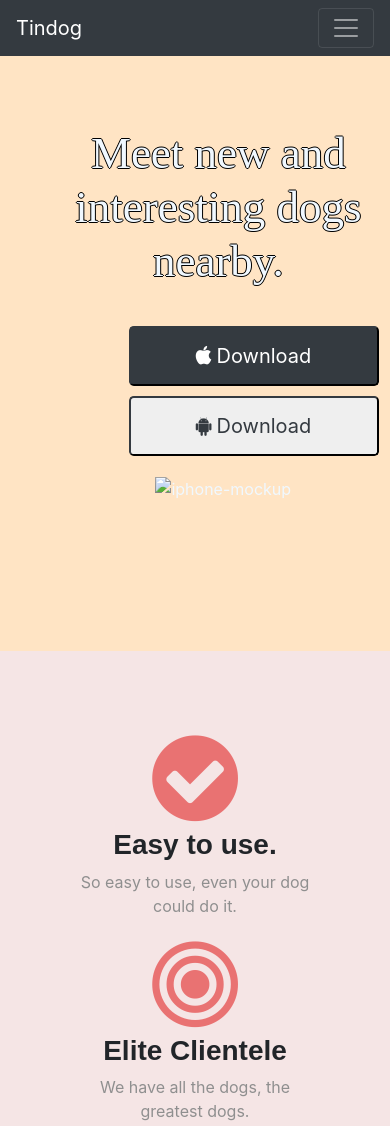
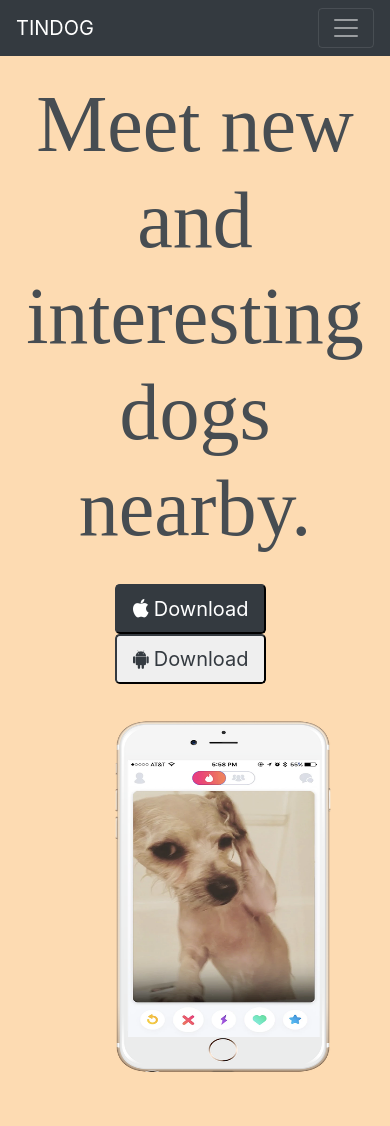
Before and after one commit to mirza-zain/Tindog-website-v2, a plain HTML site: page index.html in a window 390 px wide. Shown: the top 1126 px of the page. Drawn offline with nearby package versions, Linux system fonts and the light colour scheme; files that its build step writes are made by us from their sources.

Commit message:
changes made to title id

```diff
--- a/index.html
+++ b/index.html
@@ -1,63 +1,42 @@
 <!DOCTYPE html>
 <html>
-
 <head>
   <meta charset="utf-8">
   <title>TinDog</title>
-  <link rel="stylesheet" href="css/styles.css">
-  <meta charset="utf-8">
+  <link rel="stylesheet" href="styles.css">
   <link rel="stylesheet" href="https://cdnjs.cloudflare.com/ajax/libs/font-awesome/4.7.0/css/font-awesome.min.css">
-  <link href='https://fonts.googleapis.com/css?family=Montserrat' rel='stylesheet'>
-  <meta name="viewport" content="width=device-width, initial-scale=1, shrink-to-fit=no">
-  <!-- Optional JavaScript -->
-  <!-- jQuery first, then Popper.js, then Bootstrap JS -->
-  <script src="https://code.jquery.com/jquery-3.3.1.slim.min.js"
-    integrity="sha384-q8i/X+965DzO0rT7abK41JStQIAqVgRVzpbzo5smXKp4YfRvH+8abtTE1Pi6jizo"
-    crossorigin="anonymous"></script>
-  <script src="https://cdnjs.cloudflare.com/ajax/libs/popper.js/1.14.7/umd/popper.min.js"
-    integrity="sha384-UO2eT0CpHqdSJQ6hJty5KVphtPhzWj9WO1clHTMGa3JDZwrnQq4sF86dIHNDz0W1"
-    crossorigin="anonymous"></script>
-  <script src="https://stackpath.bootstrapcdn.com/bootstrap/4.3.1/js/bootstrap.min.js"
-    integrity="sha384-JjSmVgyd0p3pXB1rRibZUAYoIIy6OrQ6VrjIEaFf/nJGzIxFDsf4x0xIM+B07jRM"
-    crossorigin="anonymous"></script>
   <!-- Bootstrap CSS -->
   <link rel="stylesheet" href="https://stackpath.bootstrapcdn.com/bootstrap/4.3.1/css/bootstrap.min.css"
     integrity="sha384-ggOyR0iXCbMQv3Xipma34MD+dH/1fQ784/j6cY/iJTQUOhcWr7x9JvoRxT2MZw1T" crossorigin="anonymous">
 </head>
-
 <body>
-
-  <section id="title">
-
-    <!-- Nav Bar -->
-
+  <!-- Navigation Bar -->
     <nav class="navbar navbar-expand-lg navbar-dark bg-dark">
-      <a class="navbar-brand" href="">Tindog</a>
+      <a class="navbar-brand" href="#title">TINDOG</a>
       <button class="navbar-toggler" type="button" data-toggle="collapse" data-target="#innav"
         aria-controls="navbarToggleExternalContent" aria-expanded="false" aria-label="Toggle navigation">
         <span class="navbar-toggler-icon"></span>
       </button>
-
       <div class="collapse navbar-collapse" id="innav">
         <ul class="navbar-nav ml-auto">
           <li class="nav-item">
-            <a class="nav-link" href="#footer">contact</a>
+            <a class="nav-link" href="#cta">Download</a>
           </li>
           <li class="nav-item">
-            <a class="nav-link" href="#pricing">pricing</a>
+            <a class="nav-link" href="#pricing">Pricing</a>
           </li>
           <li class="nav-item">
-            <a class="nav-link" href="#cta">download</a>
+            <a class="nav-link" href="#contact">Contact</a>
           </li>
         </ul>
       </div>
     </nav>
-
-    <div class="container-fluid">
-      <!-- Title -->
+<!-- Title -->
+<section id="title">
+    <div class="container">
       <div class="row">
-        <div class="culumn col-lg-6 col-sm-6" style="padding-left: 15%; padding-top: 5%;">
-          <h1 class="title-heading">Meet new and interesting dogs nearby.</h1>
+        <div class="col-md-6" style="padding-top: 5%;">
+          <h1 class="title-heading text-center">Meet new and interesting dogs nearby.</h1>
           <div class="download" style="padding-left: 100px; padding-top: 20px;">
             <button type="button" class="title-icons btn-dark btn-lg"><i class="fa fa-apple"
                 style="padding-right: 5px;"></i>Download</button>
@@ -65,31 +44,29 @@
                 style="padding-right: 5px;"></i>Download</button>
           </div>
         </div>
-        <div class="col-lg-6 col-sm-6" style="padding-right: 15%; padding-top: 5%;">
-          <img class="title-image" src="images/iphone6.png" alt="iphone-mockup" width="300" height="600">
+        <div class="col-md-6">
+          <img class="title-img" src="iphone6.png" alt="iphone-mockup" width="300px" height="500px">
         </div>
       </div>
     </div>
-  </section>
+</section>
 
 
   <!-- Features -->
-
   <section id="features">
     <div class="container-fluid">
       <div class="row">
-        <div class="col-lg-4 col-md-12 col-sm-12">
+        <div class="col-md-4">
           <h3 class="feature-heading"><i class="icon fa fa-check-circle" style="font-size:100px;"></i><br>Easy to use.
           </h3>
           <p>So easy to use, even your dog could do it.</p>
         </div>
-        <div class="col-lg-4 col-md-6 col-sm-12">
-
+        <div class="col-md-4">
           <h3 class="feature-heading"><i class="icon fa fa-bullseye" style="font-size:100px;"></i><br>Elite Clientele
           </h3>
           <p>We have all the dogs, the greatest dogs.</p>
         </div>
-        <div class="col-lg-4 col-md-6 col-sm-12">
+        <div class="col-md-4">
           <h3 class="feature-heading"><i class="icon fa fa-heart" style="font-size:100px;"></i><br>Guaranteed to work.
           </h3>
           <p>Find the love of your dog's life or your money back.</p>
@@ -102,7 +79,6 @@
   <!-- Testimonials -->
 
   <section class="testimonials">
-
     <div id="carouselId" class="carousel slide" data-ride="carousel">
       <ol class="carousel-indicators">
         <li data-target="#carouselId" data-slide-to="0" class="active"></li>
@@ -112,13 +88,13 @@
         <div class="carousel-item active">
           <h2 class="testimonial-h2">I no longer have to sniff other dogs for love. I've found the hottest Corgi on
             TinDog. Woof.</h2>
-          <img class="testimonial-image" src="images/dog-img.jpg" alt="dog-profile">
+          <img class="testimonial-image" src="dog-img.jpg" alt="dog-profile">
           <em>Pebbles, New York</em>
         </div>
         <div class="carousel-item">
           <h2 class="testimonial-h2">My dog used to be so lonely, but with TinDog's help, they've found the love of
             their life. I think.</h2>
-          <img class="testimonial-image" src="images/lady-img.jpg" alt="lady-profile">
+          <img class="testimonial-image" src="lady-img.jpg" alt="lady-profile">
           <em>Beverly, Illinois</em>
         </div>
       </div>
@@ -138,10 +114,10 @@
   <!-- Press -->
 
   <section id="press">
-    <img class="press-logo " src="images/techcrunch.png" alt="tc-logo">
-    <img class="press-logo" src="images/tnw.png" alt="tnw-logo">
-    <img class="press-logo" src="images/bizinsider.png" alt="biz-insider-logo">
-    <img class="press-logo" src="images/mashable.png" alt="mashable-logo">
+    <img class="press-logo " src="techcrunch.png" alt="tc-logo">
+    <img class="press-logo" src="tnw.png" alt="tnw-logo">
+    <img class="press-logo" src="bizinsider.png" alt="biz-insider-logo">
+    <img class="press-logo" src="mashable.png" alt="mashable-logo">
 
   </section>
 
@@ -225,8 +201,13 @@
     <p>© Copyright TinDog</p>
 
   </footer>
-
+  <!-- jQuery-->
+  <script src="https://code.jquery.com/jquery-3.3.1.slim.min.js"
+    integrity="sha384-q8i/X+965DzO0rT7abK41JStQIAqVgRVzpbzo5smXKp4YfRvH+8abtTE1Pi6jizo"
+    crossorigin="anonymous"></script>
+    <script src="https://stackpath.bootstrapcdn.com/bootstrap/4.3.1/js/bootstrap.min.js"
+    integrity="sha384-JjSmVgyd0p3pXB1rRibZUAYoIIy6OrQ6VrjIEaFf/nJGzIxFDsf4x0xIM+B07jRM"
+    crossorigin="anonymous"></script>
 
 </body>
-
 </html>
--- a/styles.css
+++ b/styles.css
@@ -1,34 +1,32 @@
 #title {
-    background-color: bisque;
-    color: aliceblue;
+    background-color: rgb(253, 219, 178);
+    color: rgb(71, 77, 82);
 }
 
 .title-heading {
     font-family: 'Montserrat-Bold';
-    font-size: 4rem;
-    text-shadow: -1px 0 black, 0 1px black, 1px 0 black, 0 -1px black;
-    padding-left: 100px;
+    font-size: 5rem;
 }
 
-.container-fluid {
-    padding-left: 50px;
-    padding-right: 50px;
-    padding-top: 50px;
-    padding-bottom: 150px;
+.title-img {
+    rotate: 20deg;
+    margin-left: 100px;
+    width: 60%;
+    height: 75%;
+    margin-top: 10%;
 }
 
-.title-image {
-
-    transform: rotate(30deg);
-    position: absolute;
-
+@media screen and (max-width: 768px) {
+    .title-img {
+        rotate: 0deg;
+        margin-left: 100px;
+    }
 }
 
 #features {
-    padding: 7% 15%;
+    padding: 5%;
     text-align: center;
-    background-color: rgb(245, 229, 229);
-    position: relative;
+    background-color: rgb(247, 230, 230);
 
 }
 
@@ -124,61 +122,6 @@ p {
     color: brown;
 }
 
-@media (max-width:1028px) {
-    #title {
-        text-align: center;
-    }
-
-    .title-heading {
-        padding-left: 0%;
-        font-size: 45px;
-    }
-
-    .title-icons {
-        height: 60px;
-        width: 250px;
-        margin-top: 10px;
-        margin-left: -30px;
-    }
-
-    .title-image {
-        position: static;
-        transform: none;
-        margin-left: 45px;
-    }
-
-    .testimonial-h2 {
-        font-size: larger;
-    }
-}
-
-@media (max-width:1250px) {
-    #title {
-        text-align: center;
-    }
-
-    .title-heading {
-        padding-left: 1%;
-    }
-
-    .download {
-        padding-right: 100px;
-    }
-
-    .title-image {
-        position: static;
-        transform: none;
-        margin-left: 100px;
-    }
-
-    .testimonial-h2 {
-        font-size: larger;
-    }
-    #cta .cta-heading{
-        font-size: 40px;
-    }
-}
-
 #cta {
     background-color: bisque;
     color: aliceblue;
```
Also changed, not shown: 1 other file.
